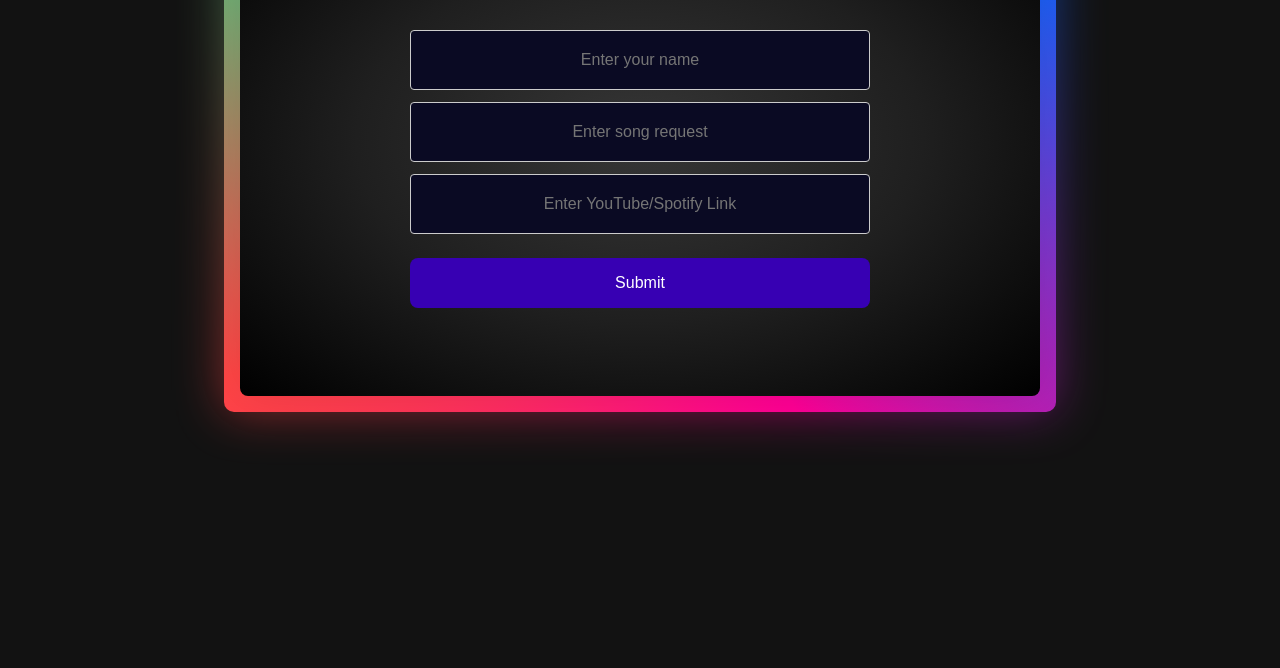
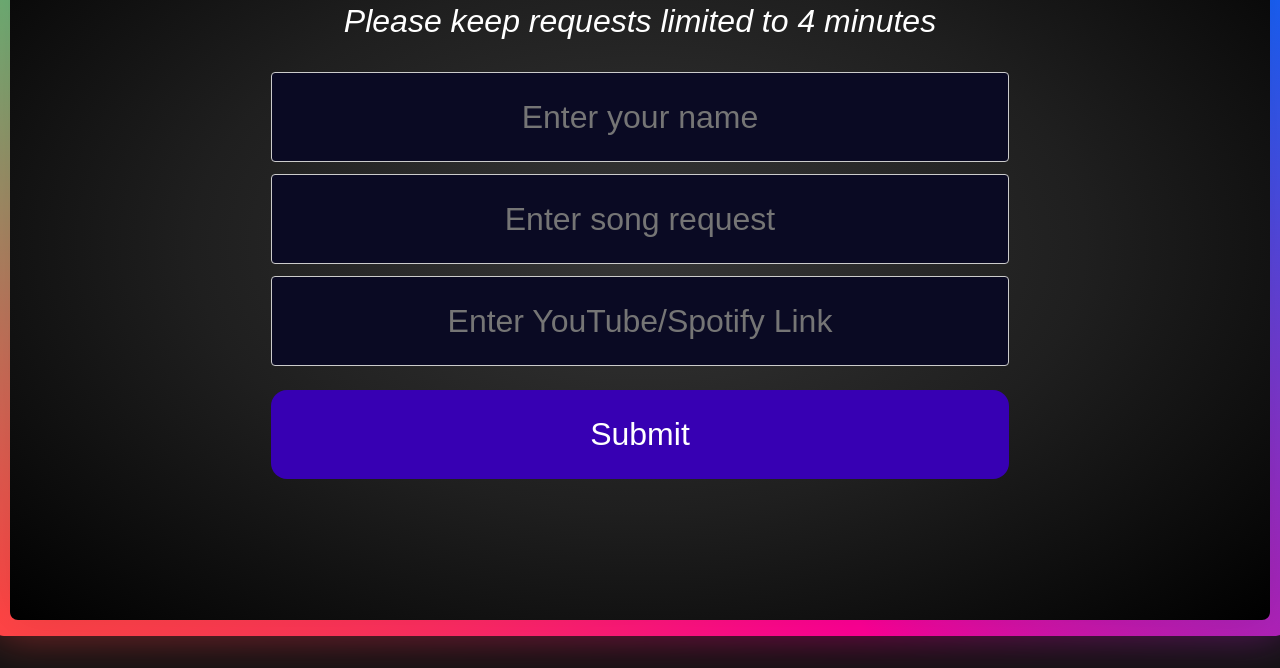
Before and after one commit to RudraKaradkhelkar/LAMAO-Song-Request-Tracker, a plain HTML site: page index.html in a window 1280 px wide. Shown: the part 148-816 px from the top of the page. Drawn offline with Linux system fonts and the light colour scheme.

Commit message:
Update styles.css

```diff
--- a/styles.css
+++ b/styles.css
@@ -10,14 +10,14 @@ body {
 }
 
 .container {
-    width: 60%;
+    width: 96%;
     margin: auto;
-	height:60vh;
+	height:90vh;
     padding: 1em;
     background-image: radial-gradient(#363636,#1f1f1f, #000000 );
     border-radius: 8px;
     box-shadow: 0 0 3em rgba(0, 0, 0, 0.1);
-    margin-top: 2em;
+    margin-top:1em;
 	margin-bottom: 3em;
     position:relative;
 }
@@ -67,7 +67,12 @@ form{
 	grid-row-gap: 0.75em;
     text-align:center;
 }
-
+h1{
+    font-size:3em;
+}
+p{
+    font-size:2em
+}
 h1,h2,p{
     text-align: center;
 	color:white;
@@ -80,7 +85,7 @@ h1,h2,p{
     border: 1px solid #ccc;
     border-radius: 4px;
     text-align:center;
-    font-size:1em;
+    font-size:2em;
     background-color:#0a0a23;
 }
 #songInput{
@@ -90,7 +95,7 @@ h1,h2,p{
     border: 1px solid #ccc;
     border-radius: 4px;
     text-align:center;
-    font-size:1em;
+    font-size:2em;
     background-color:#0a0a23;
 }
 #songURL{
@@ -100,20 +105,20 @@ h1,h2,p{
     border: 1px solid #ccc;
     border-radius: 4px;
     text-align:center;
-    font-size:1em;
+    font-size:2em;
     background-color:#0a0a23;
 }
 #submitButton{
 	grid-row: 5/5;
 	grid-column: 3/9;
-	padding: 1em 2em;
+	padding: 0.8em;
     border: none;
     background-color: #3700b3;
     color: #fff;
     border-radius: 0.5em;
     cursor: pointer;
     text-align:center;
-    font-size:1em;
+    font-size:2em;
 }
 
 #submitButton:hover {
```
